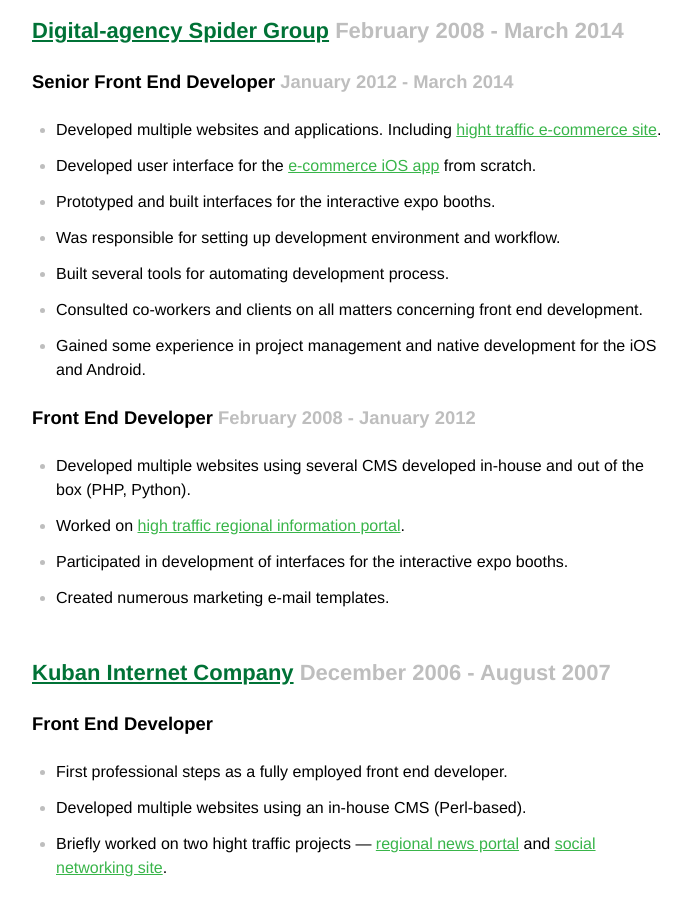
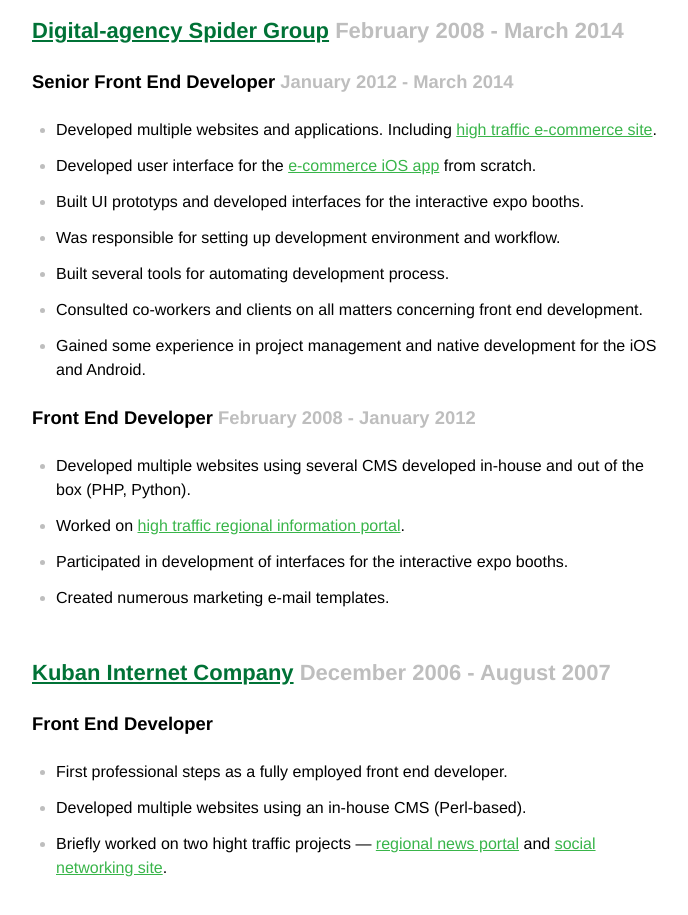
Before and after one commit to uncleF/Resume, a website: page dev/resumeEn.html in a window 1280 px wide. Shown: the part 2440-3355 px from the top of the page, without its empty margins (288-976 px from the left). Drawn offline with Linux system fonts and the light colour scheme.

Commit message:
Revision

```diff
--- a/dev/resumeEn.html
+++ b/dev/resumeEn.html
@@ -97,9 +97,9 @@
 		<h2><a href="http://spider.ru/en/">Digital-agency Spider Group</a> <span class="emplymentDate">February 2008 - March 2014</span></h2>
 		<h3>Senior Front End Developer <span class="emplymentDate">January 2012 - March 2014</span></h3>
 		<ul>
-			<li>Developed multiple websites and applications. Including <a href="http://topliga.ru/">hight traffic e-commerce site</a>.</li>
+			<li>Developed multiple websites and applications. Including <a href="http://topliga.ru/">high traffic e-commerce site</a>.</li>
 			<li>Developed user interface for the <a href="https://itunes.apple.com/us/app/fingo.-furniture.-try-before/id567070760?mt=8">e-commerce iOS app</a> from scratch.</li>
-			<li>Prototyped and built interfaces for the interactive expo booths.</li>
+			<li>Built UI prototyps and developed interfaces for the interactive expo booths.</li>
 			<li>Was responsible for setting up development environment and workflow.</li>
 			<li>Built several tools for automating development process.</li>
 			<li>Consulted co-workers and clients on all matters concerning front end development.</li>
```
Also changed, not shown: dev/templates/_resumeTextEn.html (+2 -2 lines), build/resumeEn.html, build/resumeEn.md, build/resumeRu.html, build/resumeRu.md, 2 other files.
